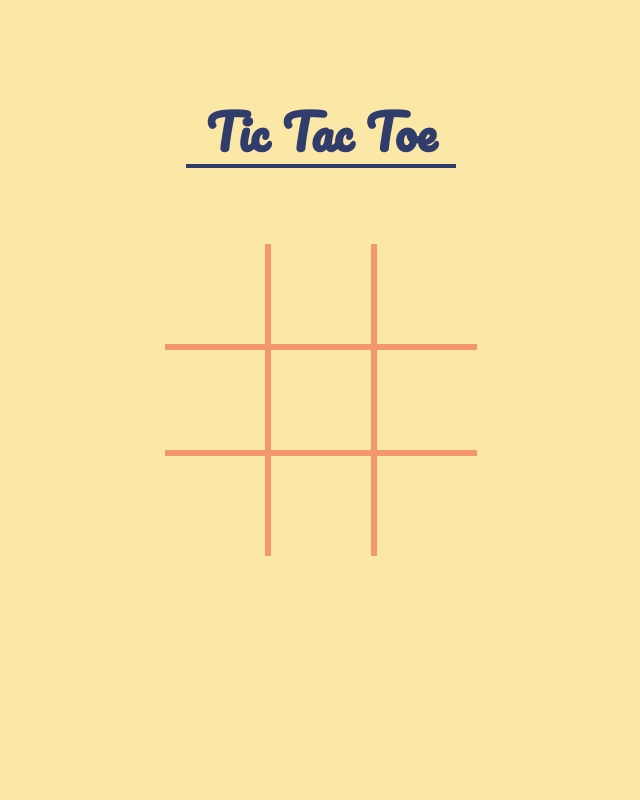
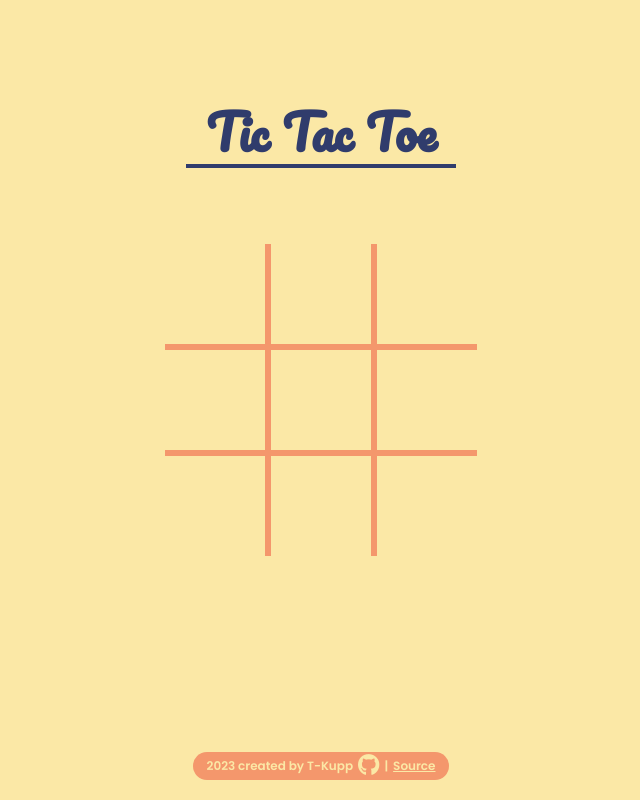
Before and after one commit to t-kupp/odin-tic-tac-toe, a plain HTML site: page index.html in a window 1280 px wide. Shown: the whole page, without its empty margins (319-959 px from the left). Drawn offline with Linux system fonts and the light colour scheme.

Commit message:
added copyright and source link

```diff
--- a/index.html
+++ b/index.html
@@ -23,5 +23,13 @@
   <body>
     <h1 id="header">Tic Tac Toe</h1>
     <div id="grid"></div>
+    <p id="copyright">
+      2023 created by T-Kupp<a id="copyright-link" target="_blank" href="https://github.com/t-kupp">
+        <i id="github-icon" class="fa-brands fa-github"></i>
+      </a>
+      |<a id="source-link" target="_blank" href="https://github.com/t-kupp/odin-tic-tac-toe"
+        >Source</a
+      >
+    </p>
   </body>
 </html>
--- a/styles.css
+++ b/styles.css
@@ -18,6 +18,8 @@ body {
   display: flex;
   flex-direction: column;
   align-items: center;
+  justify-content: space-between;
+  height: 100vh;
 }
 
 #header {
@@ -57,3 +59,42 @@ body {
 .fa-solid {
   pointer-events: none;
 }
+
+#copyright {
+  font-weight: 600;
+  font-size: 12px;
+  color: var(--main-color-0);
+  display: flex;
+  align-items: center;
+  justify-content: center;
+  font-family: Poppins;
+  background-color: var(--main-color-1);
+  border-radius: 50px;
+  padding: 2px 14px;
+}
+
+#copyright-link {
+  color: inherit;
+  text-decoration: none;
+  margin-left: 5px;
+  margin-right: 5px;
+}
+
+#source-link {
+  color: inherit;
+  margin-left: 5px;
+}
+
+#source-link:hover {
+  color: var(--main-color-2);
+}
+
+#github-icon {
+  font-size: 22px;
+  text-decoration: none;
+}
+
+#github-icon:hover {
+  color: var(--main-color-2);
+  transform: scale(1.1);
+}
```
